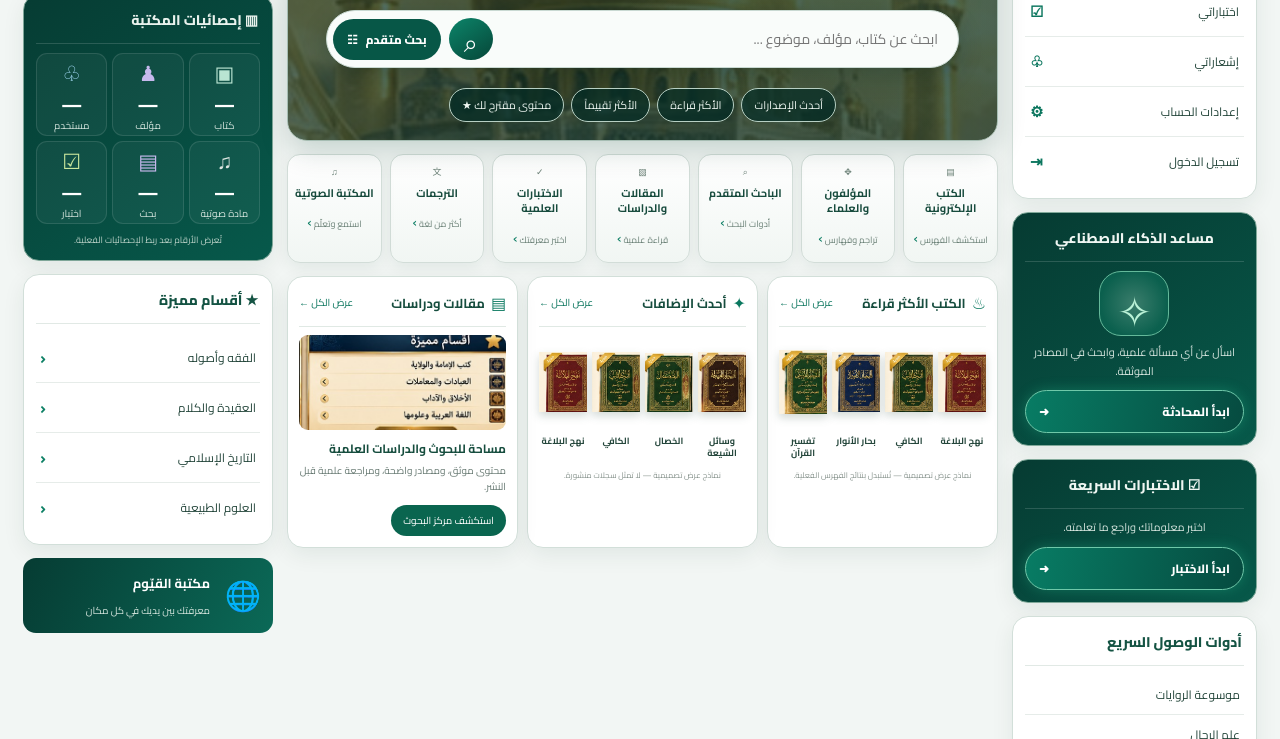
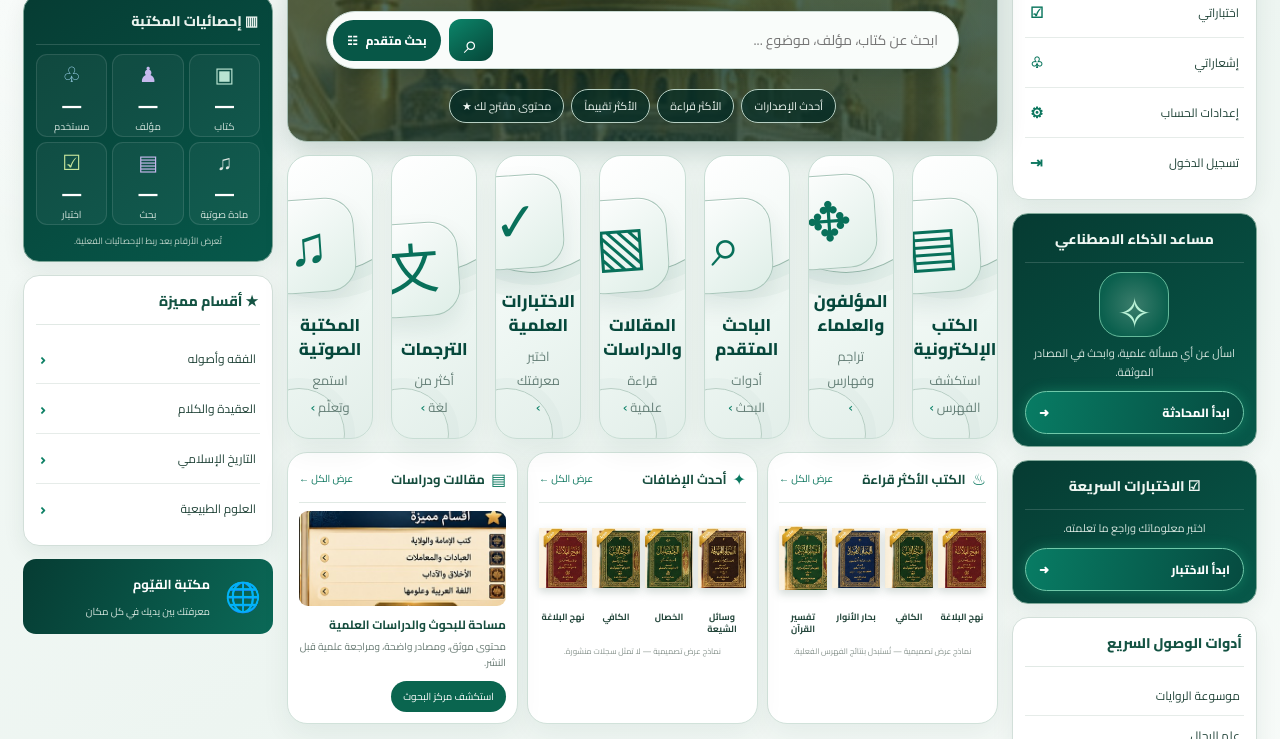
Before and after one commit to KararBoazar313/Al-Qayyum-Islamic-Library., a plain HTML site: page index.html in a window 1280 px wide. Shown: the part 401-1140 px from the top of the page. Drawn offline with Linux system fonts and the light colour scheme.

Commit message:
Apply emerald white silver 2030 visual system

```diff
--- a/styles.css
+++ b/styles.css
@@ -1,4 +1,4 @@
-:root{--navy:#071a2e;--navy2:#102f49;--navy3:#173c59;--gold:#c99a48;--gold2:#f3d28b;--gold3:#9b6d27;--ivory:#fff5df;--paper:#f7e8c9;--ink:#21190f;--muted:#756347;--line:#d7b979;--shadow:0 5px 15px #51371435}
+:root{--navy:#073c34;--navy2:#075548;--navy3:#0b6b58;--gold:#9eb9ae;--gold2:#e5efeb;--gold3:#6d9185;--ivory:#ffffff;--paper:#f2f8f5;--ink:#163c34;--muted:#668078;--line:#cbded6;--shadow:0 8px 24px #063c3415}
 *{box-sizing:border-box}html{scroll-behavior:smooth;scroll-padding-top:100px}body{margin:0;min-width:320px;color:var(--ink);font-family:'Amiri','Cairo',serif;background:linear-gradient(135deg,#f8edd6,#f0ddb5 60%,#fff4dc)}button,input,select,textarea{font:inherit}a{color:inherit}button{cursor:pointer}
 /* ONE approved homepage design: navy-and-champagne header, ivory body, right sidebar */
 .qayyum-home{background:radial-gradient(circle at 15% 15%,#fff9e9 0,transparent 36%),linear-gradient(135deg,#f8edd6,#f0ddb5 60%,#fff4dc);color:var(--ink)}
@@ -267,3 +267,18 @@ input:focus,select:focus,textarea:focus{outline:2px solid #0b806522;border-color
 @media(max-width:980px){.qayyum-home .topbar{grid-template-columns:1fr auto;grid-template-areas:"tools brand" "search search";gap:8px;padding:10px 14px}.qayyum-home .top-tools{grid-area:tools;grid-column:auto;grid-row:auto}.qayyum-home .top-brand{grid-area:brand;grid-column:auto;grid-row:auto}.qayyum-home .header-search-area{grid-area:search;grid-column:auto;grid-row:auto}.qayyum-home .topbar>.admin{display:none}}
 @media(max-width:760px){.qayyum-home .menu-toggle{display:block}}
 @media(max-width:480px){.qayyum-home .topbar{grid-template-columns:1fr;grid-template-areas:"brand" "tools" "search";justify-items:center}.qayyum-home .top-tools,.qayyum-home .top-brand,.qayyum-home .header-search-area{grid-column:auto;grid-row:auto}}
+
+/* Emerald 2030 refresh */
+.qayyum-home{background:radial-gradient(ellipse at 12% 4%,#fff 0,transparent 34%),linear-gradient(145deg,#f7fbf9,#edf5f1 58%,#f9fcfa)!important;color:#163c34}
+.qayyum-home .topbar{background:radial-gradient(ellipse at 76% 20%,#0d6655,#052f29 74%)!important;border-bottom:2px solid #a9c5ba!important;box-shadow:0 8px 24px #063c3420!important}
+.qayyum-home .topbar nav a{color:#f1faf6!important;border-color:#ffffff24!important}
+.qayyum-home .home-category-grid{gap:18px!important}
+.qayyum-home .category-card.category-art{position:relative;isolation:isolate;overflow:hidden;display:flex;flex-direction:column;justify-content:flex-end;min-height:218px;padding:17px;background:linear-gradient(145deg,#fff,#edf6f2 60%,#e2eee9);border:1px solid #c8ddd4;border-radius:22px;box-shadow:0 12px 28px #063c3410;text-decoration:none;transition:transform .25s ease,box-shadow .25s ease,border-color .25s ease}
+.qayyum-home .category-card.category-art:before{content:"";position:absolute;z-index:-1;width:190px;height:190px;top:-76px;right:-48px;border:1px solid #9dbdb0;border-radius:42% 58% 55% 45%;transform:rotate(28deg);box-shadow:0 0 0 12px #0b66500a,0 0 0 26px #0b665008}
+.qayyum-home .category-card.category-art:after{content:"";position:absolute;z-index:-1;width:90px;height:90px;left:-35px;bottom:-42px;border:1px solid #b7cec4;border-radius:50%;box-shadow:0 0 0 10px #0b665006}
+.qayyum-home .category-card.category-art .category-visual{align-self:center;display:grid;place-items:center;width:94px;height:94px;margin:2px auto 15px;border:1px solid #a9c6ba;border-radius:28px;background:linear-gradient(145deg,#fff,#deeee7);color:#08705a;font:500 54px/1 "Cairo",sans-serif;box-shadow:inset 0 1px #fff,0 12px 24px #063c3418;transform:rotate(-4deg)}
+.qayyum-home .category-card.category-art>b{color:#06483c;font-weight:800;font-size:17px}.qayyum-home .category-card.category-art>span:not(.category-visual){color:#668078;font-size:13px}.qayyum-home .category-card.category-art i{color:#0b8067}
+.qayyum-home .category-card.category-art:hover{transform:translateY(-5px);border-color:#8fb6a7;box-shadow:0 18px 34px #063c3420}
+.qayyum-home .content-panel,.qayyum-home .sidebar-panel,.qayyum-home .home-content-row>article{border-color:#d1e2da!important;border-radius:20px!important;box-shadow:0 10px 28px #063c3410!important}
+.qayyum-home button,.qayyum-home .btn-primary{border-radius:12px}
+@media(max-width:640px){.qayyum-home .category-card.category-art{min-height:176px;padding:12px;border-radius:18px}.qayyum-home .category-card.category-art .category-visual{width:72px;height:72px;font-size:42px;margin-bottom:11px}}
```
